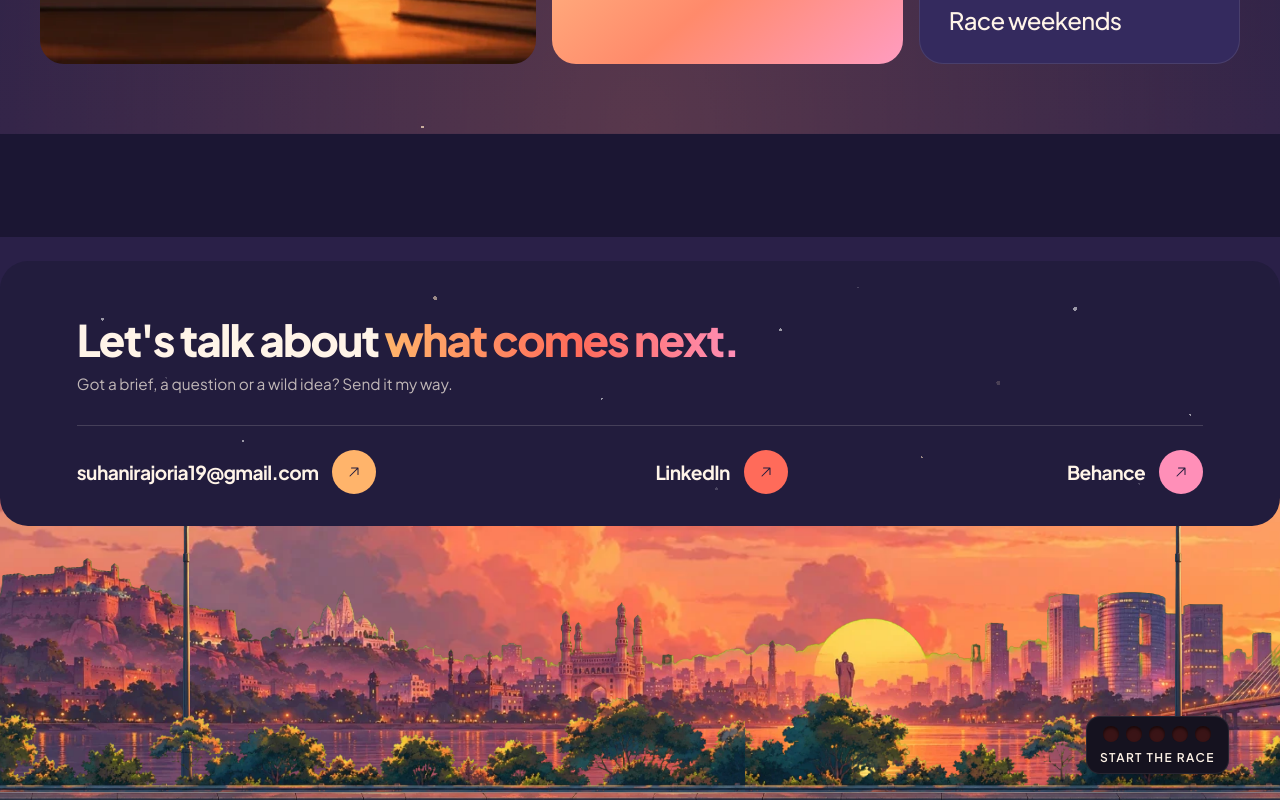
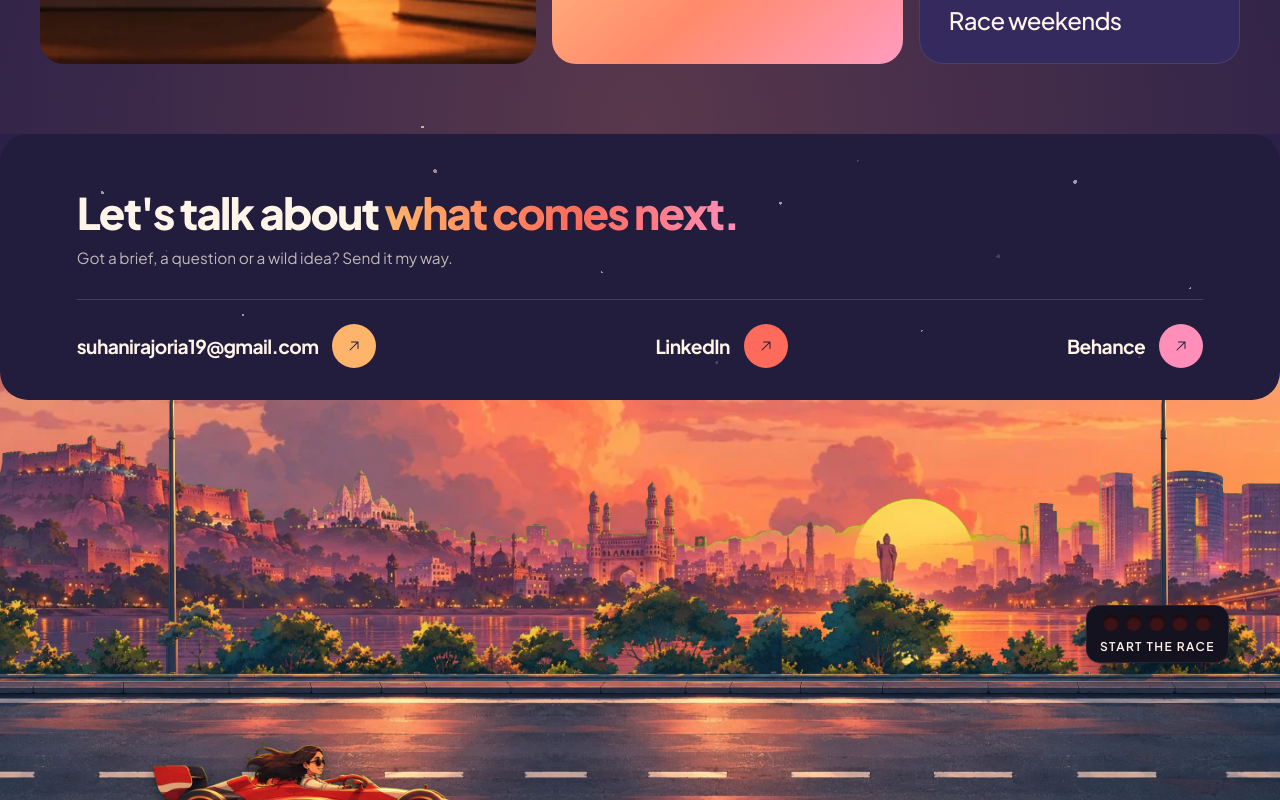
Before and after one commit to suhanirajoria895-del/portfolio, a React (Vite) app: page / in a window 1280 px wide. Shown: the part 5960-6760 px from the top of the page. Built offline with nearby package versions, Linux system fonts and the light colour scheme.

Commit message:
Footer: remove the empty space above the panel
Co-Authored-By: Claude Opus 5.5 <noreply@anthropic.com>
Claude-Session: https://claude.ai/code/session_01FF4uw7svsiajfLd2nszxgx

```diff
--- a/src/road-footer.css
+++ b/src/road-footer.css
@@ -9,7 +9,7 @@
   position: relative;
   isolation: isolate;
   overflow: hidden;
-  margin-top: clamp(64px, 8vw, 128px);
+  margin-top: 0;
   background: #2a2048;
   color: var(--ink);
   font-family: "DM Sans Variable", "DM Sans", system-ui, sans-serif;
@@ -613,10 +613,9 @@
     height: 100vh;
     height: 100svh;
     min-height: 640px;
-    padding-top: 24px;
   }
   .rf-sky {
-    top: 52px;
+    top: 28px;
   }
   .rf-stage {
     flex: 1 1 auto;
```
